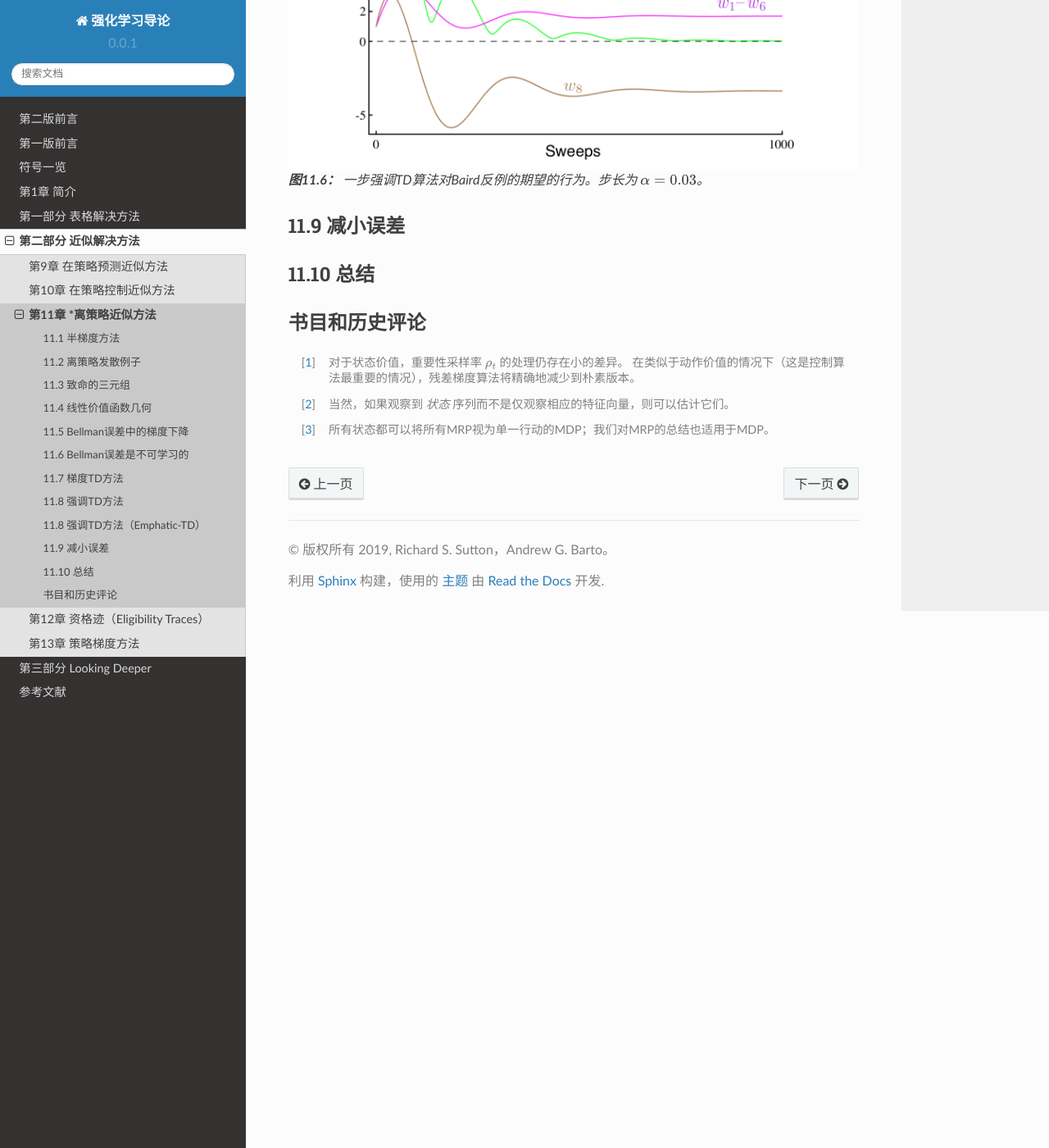
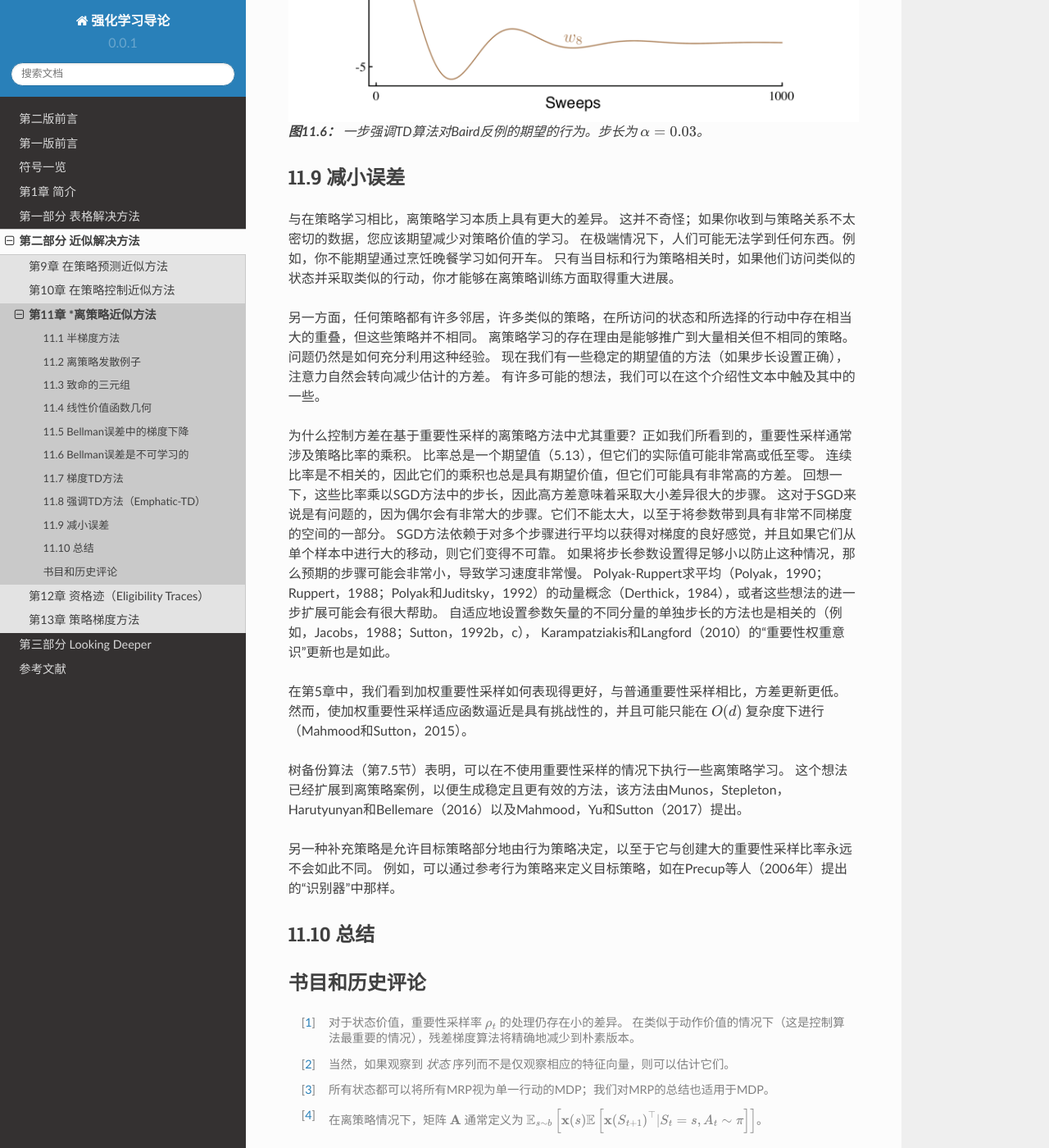
Before and after one commit to qiwihui/reinforcement-learning-an-introduction-chinese, a Sphinx documentation site: the page built from source/partII/chapter11/off-policy_methods_with_approximation.rst, in a window 1280 px wide and 1400 px high, scrolled down 21871 px. Shown: the whole window at 82% size. Built offline with Sphinx 7.4.7 and the Read the Docs theme 2.0.0, drawn with Linux system fonts in a browser that asks for light colours; some of the changed text lies outside the part shown.

Commit message:
docs: 11.9 减小误差

```diff
--- a/source/partII/chapter11/off-policy_methods_with_approximation.rst
+++ b/source/partII/chapter11/off-policy_methods_with_approximation.rst
@@ -23,7 +23,7 @@
 
 由于函数近似的离策略学习挑战的第二部分需要更多的东西，因为离策略情况下的更新分布不是根据在策略分布。
 在策略分布对半梯度方法的稳定性很重要。已经探索了两种一般方法来解决这个问题。
-一种是再次使用重要性抽样方法，这次将更新分布转回到在策略上的分布，以便保证半梯度方法收敛（在线性情况下）。
+一种是再次使用重要性采样方法，这次将更新分布转回到在策略上的分布，以便保证半梯度方法收敛（在线性情况下）。
 另一种是开发真正的梯度方法，不依赖于任何特殊的稳定性分布。
 我们提出了基于这两种方法的方法。这是一个前沿的研究领域，目前尚不清楚这些方法中哪一个在实践中最有效。
 
@@ -180,7 +180,7 @@
 **虚线** 动作使系统以相同的概率进入六个上边状态中的一个，而 **实线** 动作将系统带到第七个状态。
 行为策略 :math:`b` 以概率 :math:`\frac{6}{7}` 和 :math:`\frac{1}{7}` 选择虚线和实线动作，
 使得其下的下一状态分布是均匀的（对于所有非终结状态相同），这也是每回合的起始分布。
-目标政策 :math:`\pi` 总是采取实线的行动，因此在策略的分布（对于 :math:`\pi`）集中在第七个状态。
+目标策略 :math:`\pi` 总是采取实线的行动，因此在策略的分布（对于 :math:`\pi`）集中在第七个状态。
 所有转移的奖励都是零。折扣率 :math:`\gamma=0.99`。
 
 .. figure:: images/figure-11.1.png
@@ -496,7 +496,7 @@ Bellman误差向量如图11.3所示，作为应用 *Bellman算子*
 在本书到目前为止研究的算法中，只有蒙特卡罗方法才是真正的SGD方法。
 这些方法在在策略和离策略训练以及一般非线性（可微分）函数近似器之间健壮地收敛，
 尽管它们通常比不是SGD方法的具有自举的半梯度方法慢。
-正如我们在本章前面所见，半梯度方法可能在离政策训练中，
+正如我们在本章前面所见，半梯度方法可能在离策略训练中，
 以及在非线性函数近似的设计案例（Tsitsiklis和Van Roy，1997）中偏离。
 使用真正的SGD方法，这种偏离是不可能的。
 
@@ -938,8 +938,6 @@ GTD2和TDC都涉及两个学习过程，
 最后，将梯度TD思想与近端方法和控制变量的思想相结合，以产生更有效的方法（Mahadevan等，2014；Du等，2017）。
 
 
-11.8 强调TD方法
----------------
 11.8 强调TD方法（Emphatic-TD）
 ------------------------------
 
@@ -991,6 +989,36 @@ GTD2和TDC都涉及两个学习过程，
 11.9 减小误差
 ---------------
 
+与在策略学习相比，离策略学习本质上具有更大的差异。
+这并不奇怪；如果你收到与策略关系不太密切的数据，您应该期望减少对策略价值的学习。
+在极端情况下，人们可能无法学到任何东西。例如，你不能期望通过烹饪晚餐学习如何开车。
+只有当目标和行为策略相关时，如果他们访问类似的状态并采取类似的行动，你才能够在离策略训练方面取得重大进展。
+
+另一方面，任何策略都有许多邻居，许多类似的策略，在所访问的状态和所选择的行动中存在相当大的重叠，但这些策略并不相同。
+离策略学习的存在理由是能够推广到大量相关但不相同的策略。问题仍然是如何充分利用这种经验。
+现在我们有一些稳定的期望值的方法（如果步长设置正确），注意力自然会转向减少估计的方差。
+有许多可能的想法，我们可以在这个介绍性文本中触及其中的一些。
+
+为什么控制方差在基于重要性采样的离策略方法中尤其重要？正如我们所看到的，重要性采样通常涉及策略比率的乘积。
+比率总是一个期望值（5.13），但它们的实际值可能非常高或低至零。
+连续比率是不相关的，因此它们的乘积也总是具有期望价值，但它们可能具有非常高的方差。
+回想一下，这些比率乘以SGD方法中的步长，因此高方差意味着采取大小差异很大的步骤。
+这对于SGD来说是有问题的，因为偶尔会有非常大的步骤。它们不能太大，以至于将参数带到具有非常不同梯度的空间的一部分。
+SGD方法依赖于对多个步骤进行平均以获得对梯度的良好感觉，并且如果它们从单个样本中进行大的移动，则它们变得不可靠。
+如果将步长参数设置得足够小以防止这种情况，那么预期的步骤可能会非常小，导致学习速度非常慢。
+Polyak-Ruppert求平均（Polyak，1990；Ruppert，1988；Polyak和Juditsky，1992）的动量概念（Derthick，1984），或者这些想法的进一步扩展可能会有很大帮助。
+自适应地设置参数矢量的不同分量的单独步长的方法也是相关的（例如，Jacobs，1988；Sutton，1992b，c），
+Karampatziakis和Langford（2010）的“重要性权重意识”更新也是如此。
+
+在第5章中，我们看到加权重要性采样如何表现得更好，与普通重要性采样相比，方差更新更低。
+然而，使加权重要性采样适应函数逼近是具有挑战性的，并且可能只能在 :math:`O(d)` 复杂度下进行（Mahmood和Sutton，2015）。
+
+树备份算法（第7.5节）表明，可以在不使用重要性采样的情况下执行一些离策略学习。
+这个想法已经扩展到离策略案例，以便生成稳定且更有效的方法，该方法由Munos，Stepleton，Harutyunyan和Bellemare（2016）以及Mahmood，Yu和Sutton（2017）提出。
+
+另一种补充策略是允许目标策略部分地由行为策略决定，以至于它与创建大的重要性采样比率永远不会如此不同。
+例如，可以通过参考行为策略来定义目标策略，如在Precup等人（2006年）提出的“识别器”中那样。
+
 
 11.10 总结
 ---------------
@@ -1009,3 +1037,7 @@ GTD2和TDC都涉及两个学习过程，
 
 .. [3]
     所有状态都可以将所有MRP视为单一行动的MDP；我们对MRP的总结也适用于MDP。
+
+.. [4]
+    在离策略情况下，矩阵 :math:`\mathbf{A}` 通常定义为
+    :math:`\mathbb{E}_{s \sim b}\left[\mathbf{x}(s) \mathbb{E}\left[\mathbf{x}\left(S_{t+1}\right)^{\top} | S_{t}=s, A_{t} \sim \pi\right]\right]`。
```
